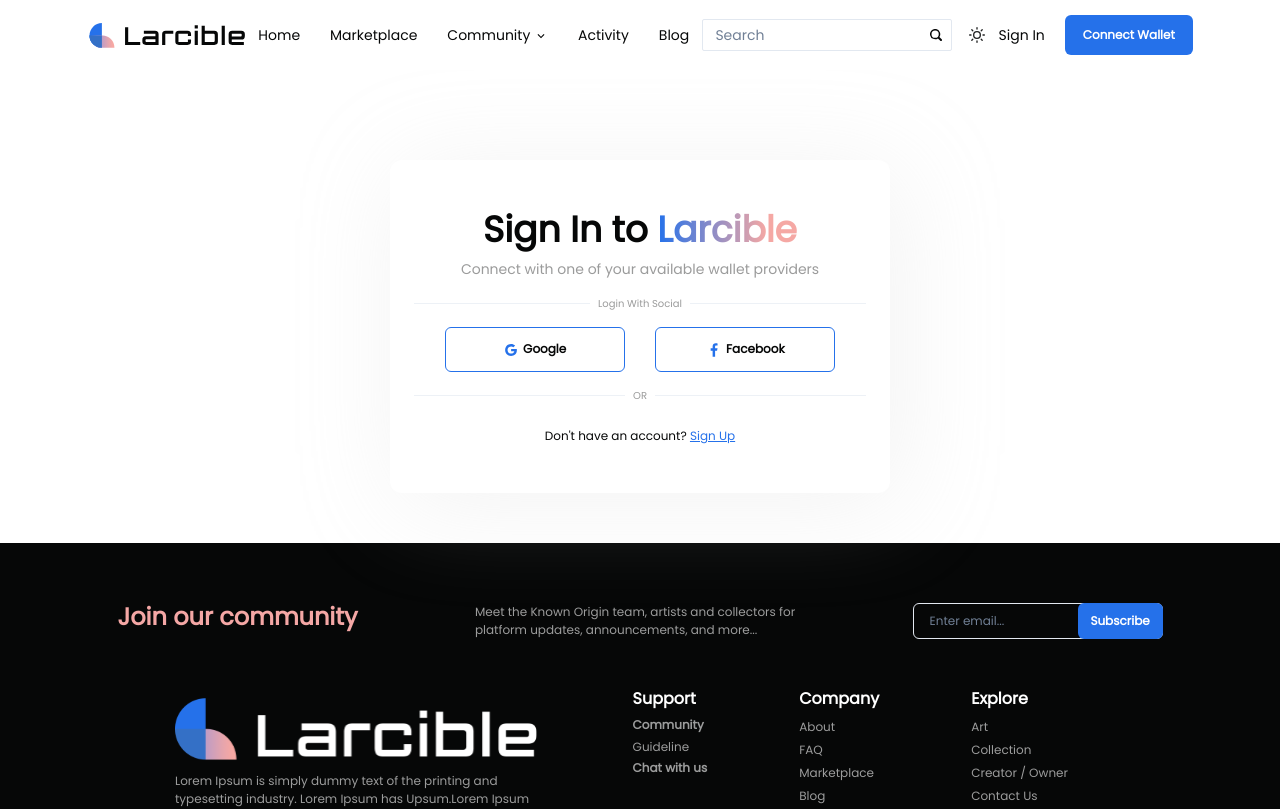
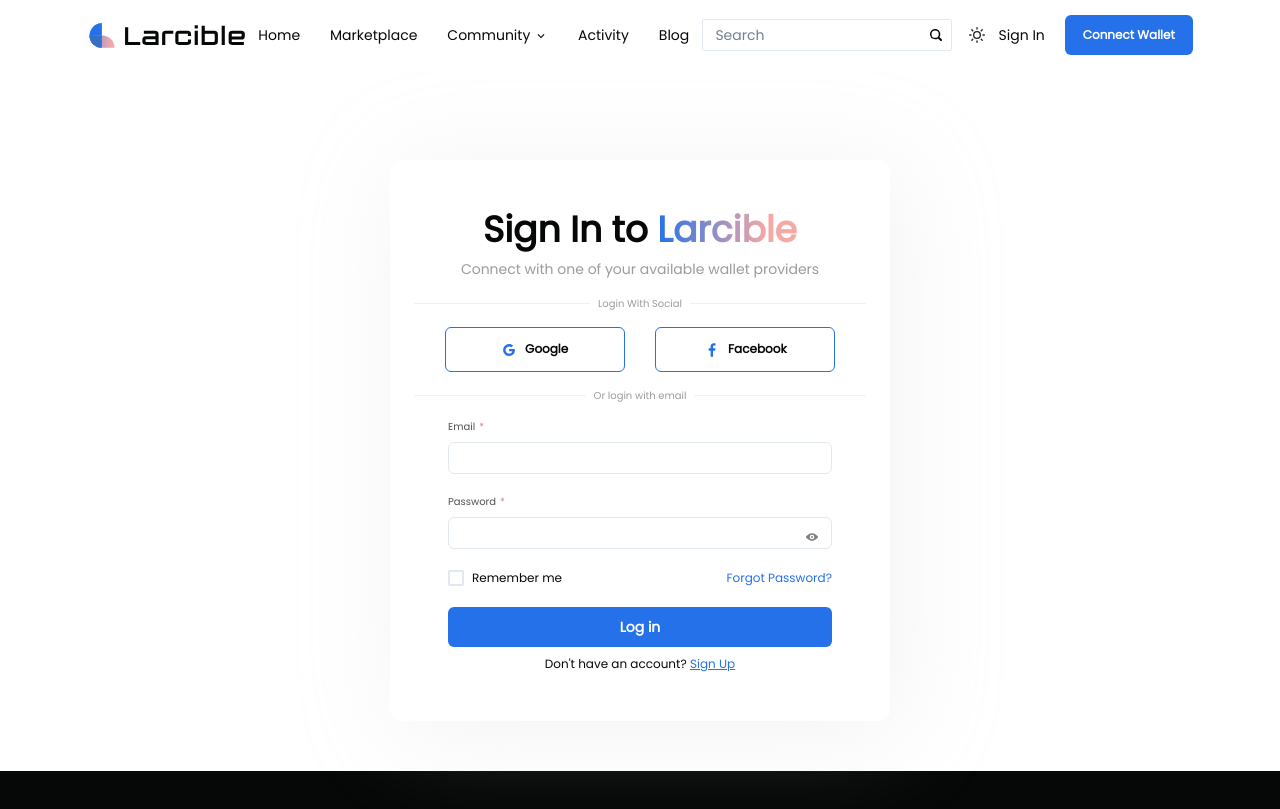
Before and after one commit to MuhannadPwC/NFT-Marketplace, a React (Vite) app in the folder frontend/: page /auth in a window 1280 px wide. Shown: the top 809 px of the page. Built offline with nearby package versions, Linux system fonts and the light colour scheme.

Commit message:
add: login/signup forms

```diff
--- a/frontend/package.json
+++ b/frontend/package.json
@@ -20,7 +20,8 @@
     "react": "^18.2.0",
     "react-dom": "^18.2.0",
     "react-icons": "^4.8.0",
-    "react-router-dom": "^6.10.0"
+    "react-router-dom": "^6.10.0",
+    "yup": "^1.1.1"
   },
   "devDependencies": {
     "@types/react": "^18.0.28",
--- a/frontend/src/App.tsx
+++ b/frontend/src/App.tsx
@@ -22,6 +22,7 @@ import NftDetails from "./pages/market/NftDetails";
 import NotFound from "./pages/NotFound";
 import Auth from "./pages/user/Auth";
 import ConnectWallet from "./pages/user/ConnectWallet";
+import ResetPassword from "./pages/user/ResetPassword";
 
 const router = createBrowserRouter(
   createRoutesFromElements(
@@ -31,7 +32,10 @@ const router = createBrowserRouter(
         <Route index element={<MarketPlace />} />
         <Route path=":id" element={<NftDetails />} />
       </Route>
-      <Route path="/auth" element={<Auth />} />
+      <Route path="/auth">
+        <Route index element={<Auth />} />
+        <Route path="reset-password" element={<ResetPassword />} />
+      </Route>
       <Route path="/wallet" element={<ConnectWallet />} />
       <Route path="/blogs" element={<BlogLayout />}>
         <Route index element={<BlogsList />} />
--- a/frontend/src/components/user/AuthForm.tsx
+++ /dev/null
@@ -1,12 +0,0 @@
-import { Form, Formik, FormikHelpers, FormikValues } from "formik";
-import { AuthFormProps } from "../../helpers/types/propsTypes";
-
-const AuthForm = ({ isSignup }: AuthFormProps) => {
-  return (
-    <Formik>
-      <Form></Form>
-    </Formik>
-  );
-};
-
-export default AuthForm;
--- /dev/null
+++ b/frontend/src/components/user/AuthFroms/InputField.tsx
@@ -0,0 +1,74 @@
+import { ViewIcon, ViewOffIcon, WarningTwoIcon } from "@chakra-ui/icons";
+import {
+  FormControl,
+  FormErrorMessage,
+  FormLabel,
+  IconButton,
+  Input,
+  InputGroup,
+  InputRightAddon,
+  InputRightElement,
+} from "@chakra-ui/react";
+import { Field, FieldProps } from "formik";
+import { useState } from "react";
+
+type InputFieldProps = {
+  name: string;
+  label: string;
+  type: string;
+};
+
+const InputField = ({ name, label, type, ...rest }: InputFieldProps) => {
+  const [show, setShow] = useState(false);
+
+  return (
+    <Field name={name}>
+      {({ field, form }: FieldProps) => {
+
+        return (
+          <FormControl
+            isInvalid={form.errors[name] && form.touched[name] ? true : false}
+            isRequired
+          >
+            <FormLabel fontSize={"2xs"} opacity="0.7" htmlFor={name}>
+              {label}
+            </FormLabel>
+            <InputGroup>
+              <Input
+                type={show ? "text" : type}
+                id={name}
+                {...field}
+                {...rest}
+                size="sm"
+                borderRadius={"md"}
+              />
+              {type === "password" ? (
+                <InputRightElement>
+                  <IconButton
+                    aria-label="show-password"
+                    icon={
+                      show ? (
+                        <ViewOffIcon color={"gray"} />
+                      ) : (
+                        <ViewIcon color={"gray"} />
+                      )
+                    }
+                    bg="transparent"
+                    _hover={{ bg: "transparent" }}
+                    size="xs"
+                    onClick={() => setShow(!show)}
+                  />
+                </InputRightElement>
+              ) : null}
+            </InputGroup>
+            <FormErrorMessage fontSize={"2xs"}>
+              <WarningTwoIcon /> {form.errors[name]?.toString()}
+            </FormErrorMessage>
+          </FormControl>
+        );
+      }}
+    </Field>
+  );
+};
+
+export default InputField;
--- /dev/null
+++ b/frontend/src/components/user/AuthFroms/Login.tsx
@@ -0,0 +1,56 @@
+import { Box, Button, Checkbox, Flex, Link, Stack, Text } from "@chakra-ui/react";
+import { Form, Formik } from "formik";
+import { NavLink } from "react-router-dom";
+import * as Yup from "yup";
+import { LoginValues } from "../../../helpers/types/otherTypes";
+import InputField from "./InputField";
+
+const Login = () => {
+  const initialValues: LoginValues = {
+    email: "",
+    password: "",
+  };
+  const validationSchema = Yup.object({
+    email: Yup.string().email("Invalid email address"),
+    password: Yup.string().min(8).required("Required!"),
+  });
+  const onSubmit = (values: LoginValues) => console.log(values);
+
+  return (
+    <Formik
+      initialValues={initialValues}
+      validationSchema={validationSchema}
+      onSubmit={onSubmit}
+    >
+      {(formik) => {
+        return (
+          <Form>
+            <Stack gap={"5"}>
+              <InputField name="email" label="Email" type="email" />
+              <InputField name="password" label="Password" type="password" />
+              <Flex justify={"space-between"} align="center">
+                <Checkbox>
+                  <Text opacity="1">
+                    Remember me
+                  </Text>
+                </Checkbox>
+                <Link as={NavLink} to={"reset-password"} fontSize="xs" color={"Main"} >Forgot Password?</Link>
+              </Flex>
+              <Button
+                type="submit"
+                fontSize={"sm"}
+                h="10"
+                w={"96"}
+                isLoading={formik.isSubmitting}
+              >
+                Log in
+              </Button>
+            </Stack>
+          </Form>
+        );
+      }}
+    </Formik>
+  );
+};
+
+export default Login;
--- /dev/null
+++ b/frontend/src/components/user/AuthFroms/Signup.tsx
@@ -0,0 +1,91 @@
+import {
+  Box,
+  Button,
+  Checkbox,
+  Flex,
+  FormControl,
+  FormErrorMessage,
+  FormLabel,
+  Input,
+  Stack,
+  Text,
+} from "@chakra-ui/react";
+import { Field, FieldProps, Form, Formik } from "formik";
+import * as Yup from "yup";
+import { SignupValues } from "../../../helpers/types/otherTypes";
+import InputField from "./InputField";
+
+const Signup = () => {
+  const initialValues: SignupValues = {
+    firstname: "",
+    lastname: "",
+    username: "",
+    email: "",
+    password: "",
+    confirmPassword: "",
+  };
+  const validationSchema = Yup.object({
+    firstname: Yup.string().required("Required!"),
+    lastname: Yup.string().required("Required!"),
+    username: Yup.string().required("Required!"),
+    email: Yup.string()
+      .email("Please enter correct email address")
+      .required("Required!"),
+    password: Yup.string().min(8, "Minimum 8 characters").required("Reqired!"),
+    confirmPassword: Yup.string()
+      .oneOf([Yup.ref("password"), ""], "Password does not match")
+      .required("Required!"),
+  });
+  const onSubmit = (values: SignupValues) => {
+    console.log(values);
+  };
+
+  return (
+    <Formik
+      initialValues={initialValues}
+      validationSchema={validationSchema}
+      onSubmit={onSubmit}
+    >
+      {(formik) => {
+        return (
+          <Form>
+            <Stack align={"center"} gap="4">
+              <Flex align={"center"} gap="6" width={"100%"}>
+                <InputField type="text" name="firstname" label="First Name" />
+                <InputField type="text" name="lastname" label="Last Name" />
+              </Flex>
+              <InputField type="text" name="username" label="Username" />
+              <InputField type="email" name="email" label="Email" />
+              <Flex align={"center"} gap="6">
+                <InputField type="password" name="password" label="Password" />
+                <InputField
+                  type="password"
+                  name="confirmPassword"
+                  label="Confirm Password"
+                />
+              </Flex>
+              <Checkbox alignSelf={"flex-start"}>
+                <Text>
+                  I agree to all <u>Terms</u> and <u>conditions</u> and Privacy
+                  Policy
+                </Text>
+              </Checkbox>
+              <Button
+                type="submit"
+                fontSize={"sm"}
+                h="10"
+                w={"96"}
+                mt="6"
+                isLoading={formik.isSubmitting}
+              >
+                Create An Account
+              </Button>
+            </Stack>
+          </Form>
+        );
+      }}
+    </Formik>
+  );
+};
+
+export default Signup;
--- /dev/null
+++ b/frontend/src/helpers/types/otherTypes.ts
@@ -0,0 +1,13 @@
+export type SignupValues = {
+  firstname: string;
+  lastname: string;
+  username: string;
+  email: string;
+  password: string;
+  confirmPassword: string;
+};
+
+export type LoginValues = {
+  email: string;
+  password: string;
+};
--- a/frontend/src/helpers/types/propsTypes.ts
+++ b/frontend/src/helpers/types/propsTypes.ts
@@ -18,9 +18,6 @@ export type BlogCardProps = {
     body: string;
   };
 };
-export type AuthFormProps = {
-  isSignup: boolean;
-};
 export type WalletCardProps = {
   name: string;
 };
--- a/frontend/src/pages/user/Auth.tsx
+++ b/frontend/src/pages/user/Auth.tsx
@@ -13,7 +13,8 @@ import { useEffect, useState } from "react";
 import { AiOutlineGoogle } from "react-icons/ai";
 import { GrFacebookOption } from "react-icons/gr";
 import { useLocation } from "react-router-dom";
-import AuthForm from "../../components/user/AuthForm";
+import Login from "../../components/user/AuthFroms/Login";
+import Signup from "../../components/user/AuthFroms/Signup";
 
 const Auth = () => {
   const location = useLocation();
@@ -62,12 +63,16 @@ const Auth = () => {
           <Divider />
         </Flex>
         <Flex justify={"space-evenly"} align="center" w={"100%"}>
-          <Button variant={"social"} gap="1">
-            <Icon as={AiOutlineGoogle} color="Main" boxSize={4} />
+          <Button
+            variant={"social"}
+            leftIcon={<Icon as={AiOutlineGoogle} color="Main" boxSize={4} />}
+          >
             Google
           </Button>
-          <Button variant={"social"} gap="1">
-            <Icon as={GrFacebookOption} color="Main" boxSize={4} />
+          <Button
+            variant={"social"}
+            leftIcon={<Icon as={GrFacebookOption} color="Main" boxSize={4} />}
+          >
             Facebook
           </Button>
         </Flex>
@@ -79,11 +84,11 @@ const Auth = () => {
             whiteSpace={"nowrap"}
             opacity="0.4"
           >
-            OR
+            {isSignUp ? "OR" : "Or login with email"}
           </Text>
           <Divider />
         </Flex>
-        <AuthForm isSignup={isSignUp} />
+        {isSignUp ? <Signup /> : <Login />}
         {isSignUp ? (
           <Text opacity={1}>
             Already have an account?{" "}
--- /dev/null
+++ b/frontend/src/pages/user/ResetPassword.tsx
@@ -0,0 +1,62 @@
+import {
+  Button,
+  Card,
+  CardBody,
+  CardFooter,
+  CardHeader,
+  FormControl,
+  FormLabel,
+  Heading,
+  Input,
+  Link,
+  Stack,
+  Text,
+} from "@chakra-ui/react";
+import { NavLink } from "react-router-dom";
+
+const ResetPassword = () => {
+  return (
+    <Card
+      mt={"44"}
+      mx="auto"
+      width={"32%"}
+      px="5"
+      borderRadius={"lg"}
+      boxShadow={"lg"}
+    >
+      <CardHeader>
+        <Stack align={"center"} mt="2" gap={"2"}>
+          <Heading>Forgot Password?</Heading>
+          <Text>No worries, we'll send you reset instructions.</Text>
+        </Stack>
+      </CardHeader>
+      <CardBody>
+        <Stack gap={"4"}>
+          <FormControl>
+            <FormLabel fontSize={"2xs"}>Email</FormLabel>
+            <Input type={"email"} size="sm" borderRadius={"md"} />
+          </FormControl>
+          <Button w={"100%"} h="10" fontSize={"xs"}>
+            Reset Password
+          </Button>
+          <Text textAlign={"center"} opacity="1">
+            Back to{" "}
+            <Link
+              as={NavLink}
+              to="/auth"
+              state={false}
+              color="Main"
+              textDecor={"underline"}
+              fontWeight="900"
+            >
+              Log In
+            </Link>
+          </Text>
+        </Stack>
+      </CardBody>
+      <CardFooter></CardFooter>
+    </Card>
+  );
+};
+
+export default ResetPassword;
```
Also changed, not shown: frontend/src/pages/NotFound.tsx (+15 -5 lines), 1 other file (tests, documents, lock files or other folders).
